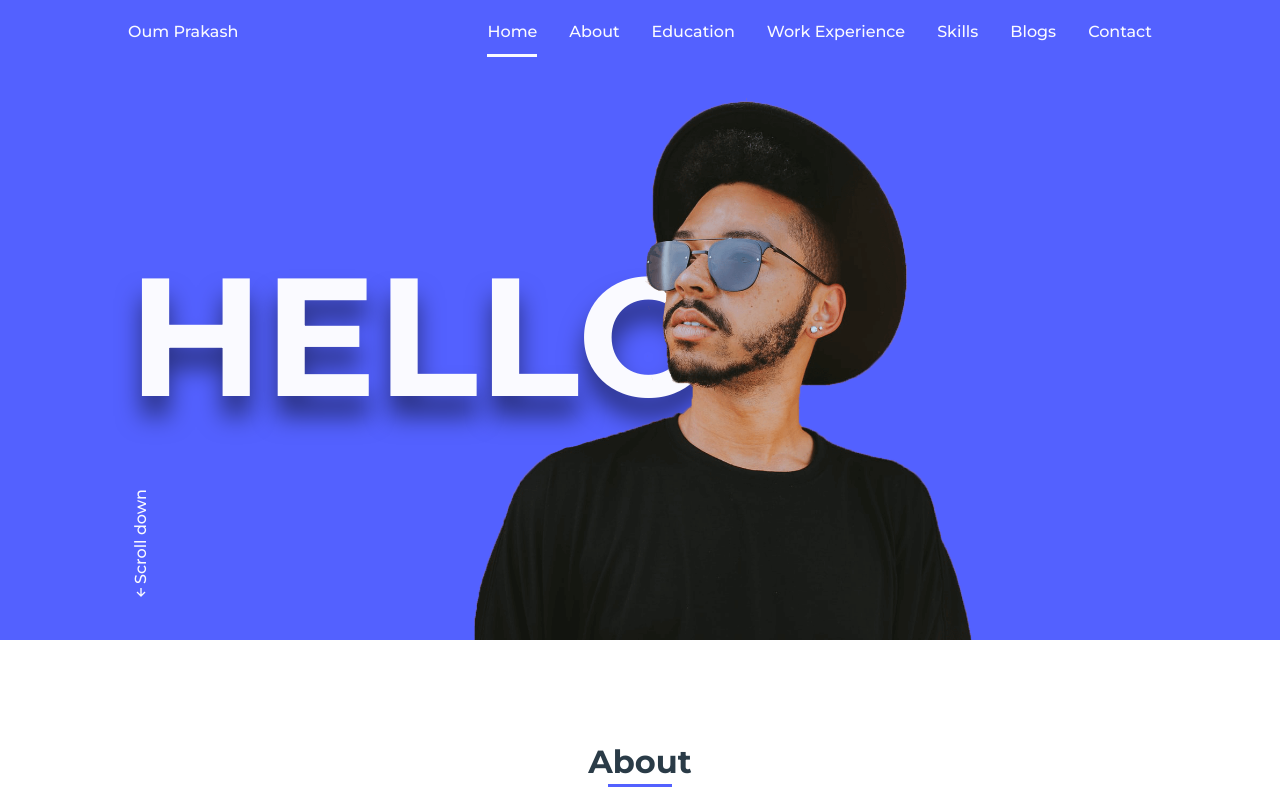
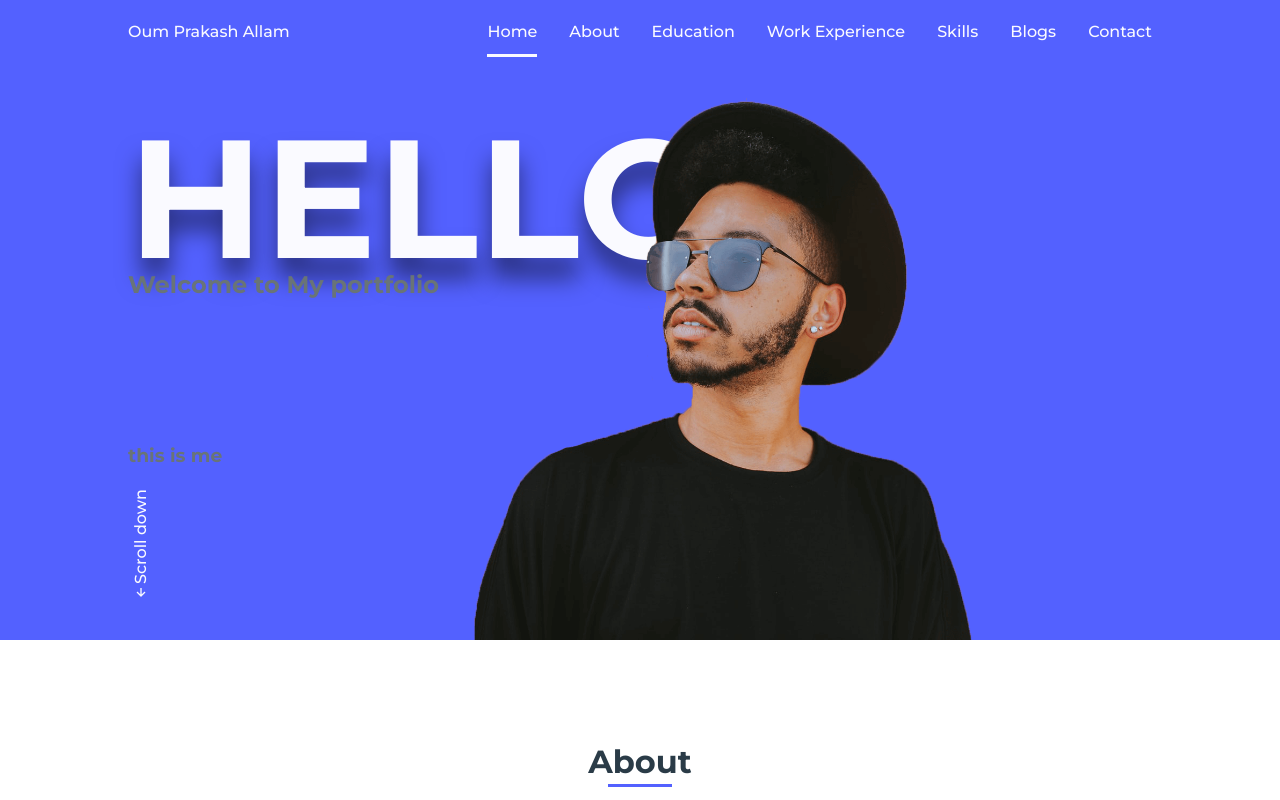
Before and after one commit to allamom3153/MY-PORTFOLIO, a plain HTML site: page index.html in a window 1280 px wide. Shown: the top 800 px of the page. Drawn offline with nearby package versions, Linux system fonts and the light colour scheme.

Commit message:
first commit

```diff
--- a/index.html
+++ b/index.html
@@ -17,7 +17,7 @@
         <header class="l-header">
             <nav class="nav bd-grid">
                 <div>
-                    <a href="#" class="nav__logo">Oum Prakash</a>
+                    <a href="#" class="nav__logo">Oum Prakash Allam</a>
                 </div>
 
                 <div class="nav__menu" id="nav-menu">
@@ -43,6 +43,8 @@
             <section class="home" id="home">
                 <div class="home__container bd-grid">
                     <h1 class="home__title"><span>HELLO</span></h1>
+                    <h2> Welcome to My portfolio</h2>
+                    <h3>this is me</h3>
 
                     <div class="home__scroll">
                         <a href="#about" class="home__scroll-link"><i class='bx bx-up-arrow-alt' ></i>Scroll down</a>
```
